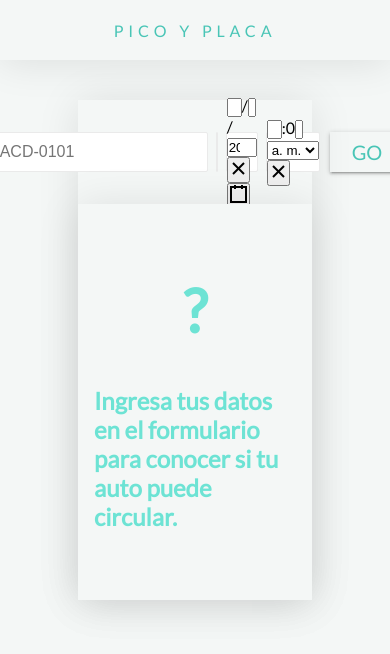
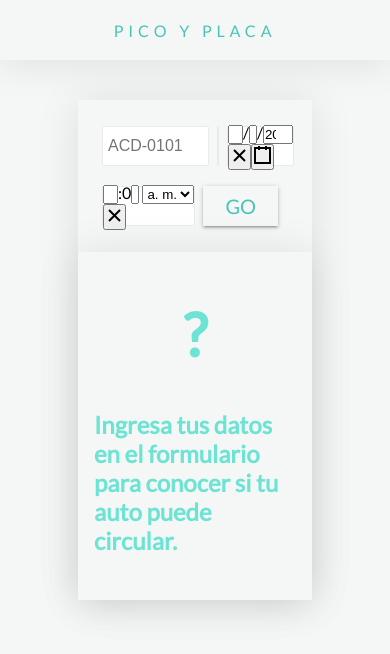
Before and after one commit to edzzn/pico-placa, a React (Create React App) app: page / in a window 390 px wide. Shown: the top 654 px of the page. Built offline with nearby package versions, Linux system fonts and the light colour scheme.

Commit message:
Responsive form

```diff
--- a/src/components/PicoPlacaComponent/styles.ts
+++ b/src/components/PicoPlacaComponent/styles.ts
@@ -2,13 +2,13 @@ import styled from "styled-components";
 import { COLOR_PALETTE } from "../../common/colors";
 
 export const InputField = styled.div`
-  margin: 32px;
   display: flex;
-  height: 40px;
+  margin: 16px;
+  flex-wrap: wrap;
 `;
 
 export const InputContainer = styled.div`
-  margin: 0 0 0 8px;
+  margin: 10px 0 10px 8px;
   display: flex;
   height: 40px;
   justify-content: center;
@@ -22,7 +22,8 @@ export const InputContainer = styled.div`
 
 export const SubmitButton = styled.span`
   color: ${COLOR_PALETTE.GREEN};
-  margin: 0 0 0 10px;
+  height: 40px;
+  margin: 10px 0 10px 8px;
   text-transform: uppercase;
   padding: 8px 22px;
   font-size: 20px;
@@ -33,6 +34,7 @@ export const SubmitButton = styled.span`
 
 export const InputBox = styled.div`
   input {
+    width: 100px;
     font-size: 16px;
     height: 30px;
     margin-left: 5px;
```
